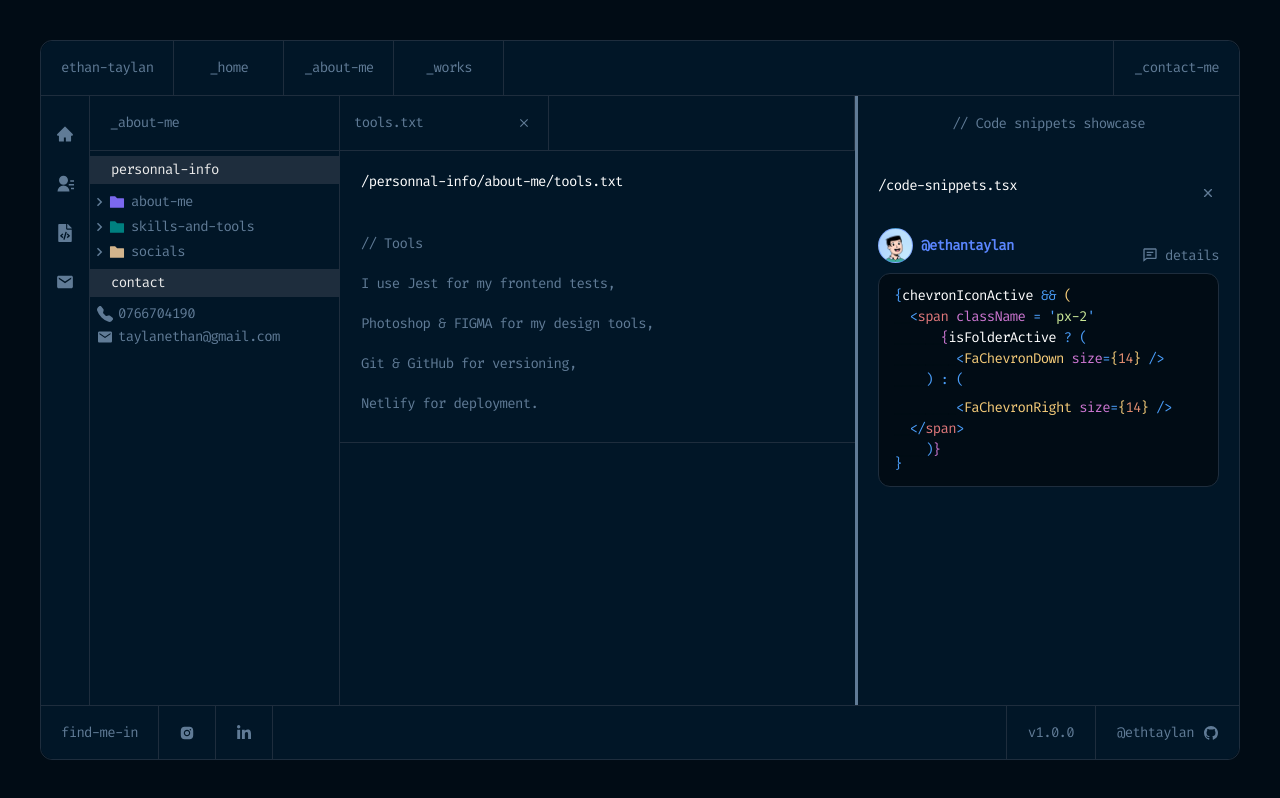
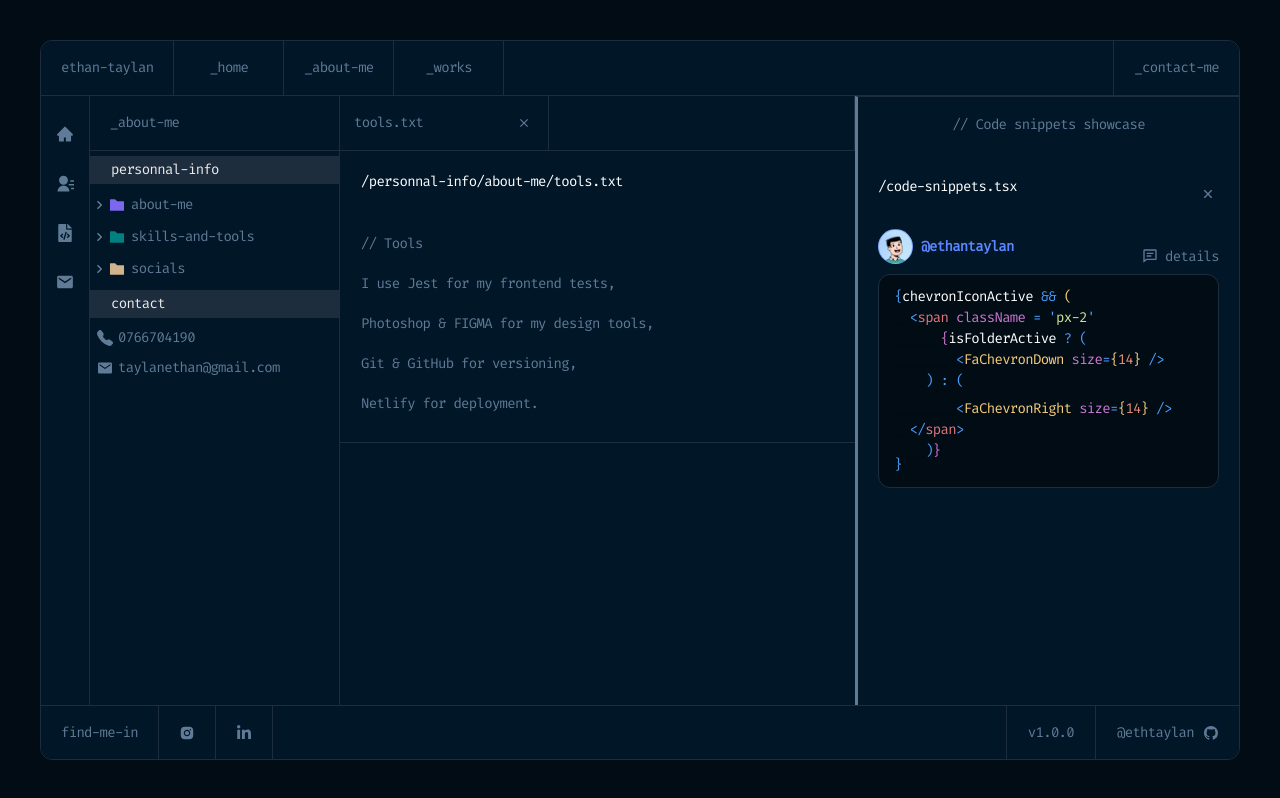
Before and after one commit to ethantaylan/ethan-taylan-portfolio, a React (Vite) app: page /about-me/tools in a window 1280 px wide. Built offline with nearby package versions, Linux system fonts and the light colour scheme.

Commit message:
fix: fixed styling issues

```diff
--- a/src/components/CodeSnippets/CodeSnippets.tsx
+++ b/src/components/CodeSnippets/CodeSnippets.tsx
@@ -3,6 +3,7 @@ import { BiCommentDetail } from 'react-icons/bi';
 import { IoIosClose } from 'react-icons/io';
 import Code from './Code/Code';
 import './code-snippet.scss';
+import useMediaQuery from '../../hooks/useMediaQuery';
 
 interface CodeSnippetsProps {
   onClose: () => any;
@@ -21,12 +22,18 @@ export const CodeSnippets: React.FC<CodeSnippetsProps> = ({
     setIsDetailActive(!isDetailActive);
   };
 
+  const matches = useMediaQuery('(max-width:768px)');
+
   return (
-		<div className={`${className} ${showCodeSnippet ? '' : 'd-none'} app-bg all-container`}>
-			<h1 className='p-4'> // Code snippets showcase</h1>
+    <div
+      className={`${className} ${matches && 'pt-5'} ${
+        showCodeSnippet ? 'my-border-top app-bg all-container' : 'd-none'
+      }`}
+    >
+      <h1 className="p-4"> // Code snippets showcase</h1>
 
-			<div className='snippet-container'>
-				<div className='d-flex w-100 mb-4 justify-content-between align-items-center'>
+      <div className="snippet-container">
+        <div className="d-flex w-100 mb-4 justify-content-between align-items-center">
           <span style={{ color: '#ffffff' }}>
             /code-snippets.tsx
             <br /> <br />
@@ -34,27 +41,27 @@ export const CodeSnippets: React.FC<CodeSnippetsProps> = ({
           <IoIosClose
             onClick={() => onClose()}
             size={22}
-						className='close-icon hover'
+            className="close-icon hover"
           />
         </div>
 
-				<div className='user-container'>
-					<div className='d-flex align-items-center flex-row'>
-						<div className='user-avatar'></div>
-						<div className='d-flex justify-content-between flex-column'>
-							<span className='user-name'>@ethantaylan</span>
+        <div className="user-container">
+          <div className="d-flex align-items-center flex-row">
+            <div className="user-avatar"></div>
+            <div className="d-flex justify-content-between flex-column">
+              <span className="user-name">@ethantaylan</span>
             </div>
           </div>
-					<div onClick={detailHandler} className='cursor-pointer hover detail-container'>
-						<BiCommentDetail
-							className='mx-2'
-							size={'16px'}
-						/>
+          <div
+            onClick={detailHandler}
+            className="cursor-pointer hover detail-container"
+          >
+            <BiCommentDetail className="mx-2" size={'16px'} />
 
             <span>details</span>
           </div>
         </div>
-				<div className='code-container'>
+        <div className="code-container">
           <Code />
         </div>
         <div
@@ -62,16 +69,16 @@ export const CodeSnippets: React.FC<CodeSnippetsProps> = ({
             isDetailActive ? 'flex' : 'none'
           } w-100 justify-content-between align-items-start mt-3 px-3`}
         >
-					<span className='detail'>
+          <span className="detail">
             A little piece of code about my portfolio. I used scss, React and
             TypeScript.
-						<span className='created-at'>// Created 5 months ago</span>
+            <span className="created-at">// Created 5 months ago</span>
           </span>
 
           <IoIosClose
             onClick={() => setIsDetailActive(false)}
             size={22}
-						className='IoIosClose'
+            className="IoIosClose"
           />
         </div>
       </div>
--- a/src/components/Navbar/FolderBar/FolderBarFolder/FolderBarFolder.tsx
+++ b/src/components/Navbar/FolderBar/FolderBarFolder/FolderBarFolder.tsx
@@ -20,7 +20,7 @@ export const FolderBarFolder: React.FC<FolderBarFolderProps> = ({ folder }) => {
   }, [location.pathname]);
 
   return (
-    <div className="py-1 primary">
+    <div className="py-2 primary">
       <div
         onClick={() => setArticleActive(!isArticleActive)}
         className={`d-flex hover align-items-center ${
--- a/src/components/Works/Portfolio/Portfolio.tsx
+++ b/src/components/Works/Portfolio/Portfolio.tsx
@@ -7,6 +7,7 @@ import LaChouetteAgence from '../../../assets/Projects/lachouetteagence.png';
 import Reservia from '../../../assets/Projects/reservia.png';
 import OhMyFood from '../../../assets/Projects/ohmyfood.png';
 import useMediaQuery from '../../../hooks/useMediaQuery';
+import { AiOutlineArrowUp } from 'react-icons/ai';
 
 const Portfolio = () => {
   const matches = useMediaQuery('(max-width: 768px)');
@@ -71,6 +72,14 @@ const Portfolio = () => {
             <img className="w-75" src={OhMyFood} alt="OhMyFood image" />
           }
         />
+        <div className="d-flex justify-content-center align-items-center">
+          <button
+            onClick={() => scrollTo(0, 0)}
+            className="scroll-to-top-btn w-100 p-2 m-4"
+          >
+            <AiOutlineArrowUp size={18} />
+          </button>
+        </div>
       </div>
     </div>
   );
--- a/src/components/Works/Portfolio/PortfolioItems/PortfolioCards/PortfolioCards.tsx
+++ b/src/components/Works/Portfolio/PortfolioItems/PortfolioCards/PortfolioCards.tsx
@@ -1,5 +1,6 @@
 import React, { Children } from 'react';
 import { Button, Card } from 'react-bootstrap';
+import { BsCode, BsCodeSlash } from 'react-icons/bs';
 import StaticModal from '../../../../StaticModal/StaticModal';
 import './portfolio-cards.scss';
 
@@ -70,7 +71,7 @@ const PortfolioCards: React.FC<PortfolioCardsProps> = ({
                     backgroundColor: '#1C2B3A'
                   }}
                 >
-                  view code
+                  <BsCode size={18} />
                 </Button>
               </a>
             </Card.Body>
--- a/src/components/Works/Portfolio/portfolio.scss
+++ b/src/components/Works/Portfolio/portfolio.scss
@@ -6,6 +6,9 @@
     max-height: 600px;
     overflow-y: scroll;
     border-bottom: 1px solid m.$secondary;
+  }
+  .scroll-to-top-btn {
+    display: none;
   }
 }
 
@@ -17,4 +20,9 @@
     justify-content: center;
     width: 100%;
   }
+  .scroll-to-top-btn {
+    background-color: m.$secondary;
+    color: m.$primary;
+    border: none;
+  }
 }
--- a/src/packages/Home/LeftContent/LeftContent.tsx
+++ b/src/packages/Home/LeftContent/LeftContent.tsx
@@ -8,7 +8,7 @@ const LeftContent = () => {
         <div className="d-flex justify-content-around flex-column">
           <span className="welcome">_hello ! i'm</span>
           <span className="name">Ethan Taylan</span>
-<span className='front-end'>{'>'} Frontend developer</span>
+          <span className="front-end">{'>'} Frontend developer</span>
         </div>
         <div className="d-flex mt-5 justify-content-around flex-column">
           <span className="left-content-subtitle">
```
Lines whose indentation alone changed are shown as unchanged.
